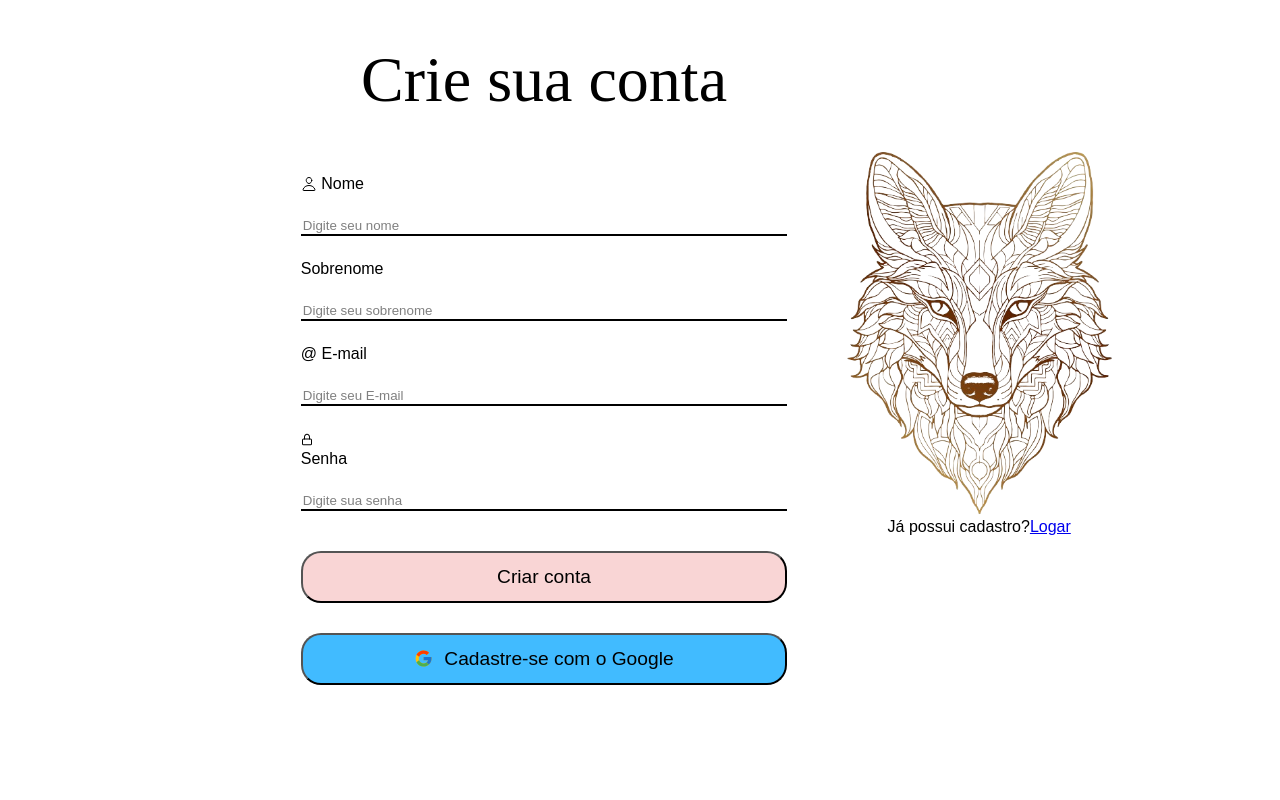
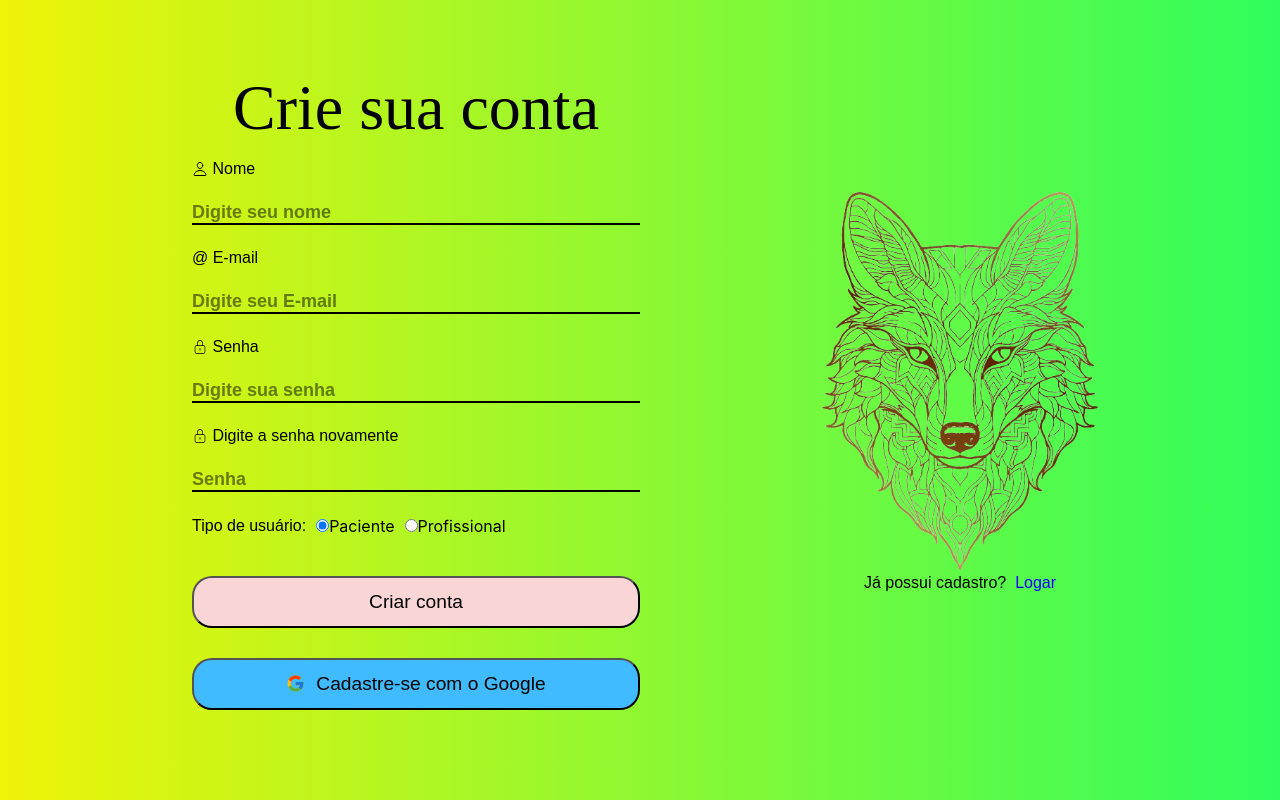
Before and after one commit to Henrique088/therapistFriends, a React (Create React App) app: page /cadastro in a window 1280 px wide. Built offline with nearby package versions, Linux system fonts and the light colour scheme; a web font is replaced by a local one.

Commit message:
enviando dados para o back e ajustando o layout

```diff
--- a/src/App.module.css
+++ b/src/App.module.css
@@ -1,26 +1,44 @@
 /* NavButton.module.css */
 @import url('https://fonts.googleapis.com/css2?family=Jomolhari&display=swap');
 @import url('https://fonts.googleapis.com/css2?family=Imprima&family=Jomolhari&display=swap');
+
+* {
+  margin: 0;
+  padding: 0;
+  box-sizing: border-box;
+}
+
+html, body {
+  margin: 0;
+  padding: 0;
+  width: 100%;
+  height: 100%;
+  box-sizing: border-box;
+}
 
 
 .app {
   display: flex;
   width: 100%;
-  /* height: 100vh; */
+  /* height: 100%; */
+  min-height: 100vh;
   justify-content: center;
   align-items: center;
   padding-bottom: 20px;
+
+  background: linear-gradient(to right, #eff307 0%, #2ffd5c 100%);
 }
 
 .left {
   padding-left: 15%;
   /* padding-top: 20%; */
-  width: 38%;
-  /* height: 95px; */
+  width: 50%;
+  /* height: 50%; */
   display: flex;
   justify-content: center;
   flex-direction: column;
   /* text-align: center; */
+
 }
 
 .title {
@@ -40,11 +58,13 @@
 }
 
 input {
+  background-color: transparent;
   border: none;
   border-bottom: 2px solid rgb(0, 0, 0);
   font-family: "Imprima", sans-serif;
-  font-weight: 400;
+  font-weight: 580;
   font-style: normal;
+  font-size: large;
 }
 
 input:focus {
@@ -108,7 +128,7 @@ input::placeholder {
   /* width: 302px;
   height: 95px; */
   display: flex;
-  width: 30%;
+  width: 50%;
   justify-content: center;
   flex-direction: column;
   align-items: center;
@@ -137,3 +157,9 @@ span {
 button:hover {
   background-color: rgb(134, 243, 33);
 }
+
+.tipoUsuario{
+  display: flex;
+  /* align-items: center; */
+  gap: 10px;
+}
--- a/src/Cadastro.js
+++ b/src/Cadastro.js
@@ -4,37 +4,125 @@ import styles from './App.module.css';
 import { FcGoogle } from "react-icons/fc";
 import { Link } from 'react-router-dom';
 import { IoPersonOutline } from "react-icons/io5";
-
+import { useState } from 'react';
+import { CiLock } from "react-icons/ci";
 
 
 function Cad() {
+
+  const [nome, setNome] = useState('');
+  const [email, setEmail] = useState('');
+  const [tipoUsuario, setTipoUsuario] = useState('Paciente');
+  const [senha, setSenha] = useState('');
+  const [confirmarSenha, setConfirmarSenha] = useState('');
+  const [mensagemErro, setMensagemErro] = useState('');
+
+
+  const url = tipoUsuario === "paciente" ? "/patient/register/" : "/professional/register/";
+  console.log('http://localhost:8000'+url);
+  async function handleSubmit(e){
+    e.preventDefault(); // previne atualização da pagina ao enviar o formulario
+    const response = await fetch('http://127.0.0.1:8000'+url, {
+      method: 'POST',
+      headers: {
+        'Content-Type': 'application/json',
+      },
+      body: JSON.stringify({nome, email, senha, tipoUsuario}),
+    });
+    const result = await response.json();
+    console.log(result.register);
+    if(result.register == 'register'){
+      alert('Enviado com sucesso')
+
+    }
+  }
+  const handleChange = (event) => {
+    setTipoUsuario(event.target.value);
+  }
+
+  const handleSenhaChange = (e) => {
+    setSenha(e.target.value);
+
+    if (e.target.value !== confirmarSenha && confirmarSenha !== '') {
+        setMensagemErro('As senhas não coincidem');
+    } else {
+        setMensagemErro('');
+    }
+};
+
+const handleConfirmarSenhaChange = (e) => {
+    setConfirmarSenha(e.target.value);
+
+    if (e.target.value !== senha) {
+        setMensagemErro('As senhas não coincidem');
+    } else {
+        setMensagemErro('');
+    }
+};
   return (
     <div className={styles.app}>
 
       <div className={styles.left}>
+        <form type="submit" onSubmit={handleSubmit}>
         <h1 className={styles.title}>Crie sua conta</h1>
+
         <div className={styles.login_campo}>
 
           <span><IoPersonOutline /> {'\u00A0'}Nome</span>
-          <input placeholder="Digite seu nome"></input>
+          <input placeholder="Digite seu nome" onChange={(e)=> setNome(e.target.value)}></input>
 
-          <span>Sobrenome</span>
-          <input placeholder="Digite seu sobrenome"></input>
+          {/* <span>Sobrenome</span>
+          <input placeholder="Digite seu sobrenome"></input> */}
 
           <span>@ E-mail</span>
-          <input placeholder="Digite seu E-mail"></input>
+          <input placeholder="Digite seu E-mail" onChange={(e)=> setEmail(e.target.value)}></input>
 
-          <div className={styles.senha}>
-            <img src={cadeado} width="12px" heigth="12px" alt='cadeado'></img>
-            <span className="s">Senha</span>
-          </div>
+          <span ><CiLock />{'\u00A0'}Senha</span>
+                              <input type = "password"
+                                  placeholder="Digite sua senha"
+                                  value={senha}
+                                  onChange={(e) => { handleSenhaChange(e); setSenha(e.target.value); }}>
 
-          <input placeholder="Digite sua senha"></input>
+                              </input>
+                              {mensagemErro && <p style={{color: 'red'}}>{mensagemErro}</p>}
+
+                              <span ><CiLock />{'\u00A0'}Digite a senha novamente</span>
+                              <input
+                                  type = "password"
+                                  placeholder="Senha"
+                                  value={confirmarSenha}
+                                  onChange={handleConfirmarSenhaChange}>
+
+                              </input>
+
+        <div className={styles.tipoUsuario}>
+          <span>Tipo de usuário: </span>
+          <label>
+        <input
+            type="radio"
+            name="tipoUsuario"
+            value="Paciente"
+            checked={tipoUsuario === 'Paciente'}
+            onChange={handleChange}
+        />
+        Paciente
+    </label>
+
+    <label>
+        <input
+            type="radio"
+            name="tipoUsuario"
+            value="Profissional"
+            checked={tipoUsuario === 'Profissional'}
+            onChange={handleChange}
+        />
+        Profissional
+    </label>
+    </div>
 
         </div>
-
         <div className={styles.botao}>
-          <button className={styles.logar}>Criar conta</button>
+          <button className={styles.logar} >Criar conta</button>
 
 
 
@@ -43,15 +131,18 @@ function Cad() {
 
         </div>
 
+        </form>
+
+
 
 
       </div>
 
       <div className={styles.right}>
 
-        <img src={lobo} width="80%" heigth="60%" className="lobo" alt='imagem de um lobo'></img>
+        <img src={lobo} width="50%" heigth="50%" className="lobo" alt='imagem de um lobo'></img>
 
-        <span>Já possui cadastro? <Link to="/login">Logar</Link></span>
+        <span>Já possui cadastro? {'\u00A0'}<Link to="/login" style={{ textDecoration: 'none', color: 'blue' }}>Logar</Link></span>
 
       </div>
 
--- a/src/Cadastro_profissionais.js
+++ b/src/Cadastro_profissionais.js
@@ -14,8 +14,34 @@ import cpf_img from './img/cpf_02.webp';
 
 function CadProfissioanais() {
 
-    const [telefone, setTelefone] = useState('');
-    const [cpf, setCpf] = useState('');
+    // const [telefone, setTelefone] = useState('');
+    // const [cpf, setCpf] = useState('');
+    const [senha, setSenha] = useState('');
+    const [confirmarSenha, setConfirmarSenha] = useState('');
+    const [mensagemErro, setMensagemErro] = useState('');
+
+    const handleSenhaChange = (e) => {
+        setSenha(e.target.value);
+
+        if (e.target.value !== confirmarSenha && confirmarSenha !== '') {
+            setMensagemErro('As senhas não coincidem');
+        } else {
+            setMensagemErro('');
+        }
+    };
+
+    const handleConfirmarSenhaChange = (e) => {
+        setConfirmarSenha(e.target.value);
+
+        if (e.target.value !== senha) {
+            setMensagemErro('As senhas não coincidem');
+        } else {
+            setMensagemErro('');
+        }
+    };
+
+
+
 
     return (
         <div className={styles.app}>
@@ -31,7 +57,7 @@ function CadProfissioanais() {
                     <input placeholder="Digite seu E-mail" type='email'></input>
 
 
-                    <span><img src={cpf_img} width="4%" heigth="2%" alt='cpf logo'></img>{'\u00A0'}CPF</span>
+                    {/* <span><img src={cpf_img} width="4%" heigth="2%" alt='cpf logo'></img>{'\u00A0'}CPF</span>
                     <InputMask
                         mask="999.999.999-99"
                         value={cpf}
@@ -50,10 +76,25 @@ function CadProfissioanais() {
                         placeholder="(XX) XXXXX-XXXX"
                         id="telefone"
                         name="telefone"
-                    />
+                    /> */}
 
                     <span ><CiLock />{'\u00A0'}Senha</span>
-                    <input placeholder="Digite sua senha"></input>
+                    <input type = "password"
+                        placeholder="Digite sua senha"
+                        value={senha}
+                        onChange={handleSenhaChange}>
+
+                    </input>
+                    {mensagemErro && <p style={{color: 'red'}}>{mensagemErro}</p>}
+
+                    <span ><CiLock />{'\u00A0'}Digite a senha novamente</span>
+                    <input
+                        type = "password"
+                        placeholder="Senha"
+                        value={confirmarSenha}
+                        onChange={handleConfirmarSenhaChange}>
+
+                    </input>
 
                 </div>
 
--- a/src/Login.js
+++ b/src/Login.js
@@ -3,6 +3,7 @@ import cadeado from './cadeado.svg';
 import styles from './App.module.css';
 import { FcGoogle } from "react-icons/fc";
 import { Link } from 'react-router-dom';
+import { CiLock } from "react-icons/ci";
 
 function App() {
   return (
@@ -15,12 +16,10 @@ function App() {
           <span>@ E-mail</span>
           <input placeholder="Digite seu E-mail"></input>
 
-          <div className={styles.senha}>
-            <img src={cadeado} width="12px" heigth="12px" alt='Foto de um cadeado'></img>
-            <span className={styles.s}>Senha</span>
-          </div>
-
-          <input placeholder="Digite sua senha"></input>
+           <span ><CiLock />{'\u00A0'}Senha</span>
+                                        <input type = "password"
+                                          placeholder="Digite sua senha">
+                                        </input>
 
         </div>
 
@@ -40,7 +39,7 @@ function App() {
 
       <div className={styles.right}>
 
-        <img src={lobo} width="80%" heigth="80%" className={styles.lobo} alt='Logo de um lobo'></img>
+        <img src={lobo} width="50%" heigth="50%" className={styles.lobo} alt='Logo de um lobo'></img>
 
         <span>Ainda não possui cadastro? <Link to="/cadastro">Cadastre-se</Link></span>
 
--- a/src/inicio.js
+++ b/src/inicio.js
@@ -43,16 +43,10 @@ function Ini() {
                     <div className={styles.loginCad}>
                         <Link to="/login" className={styles.log}><a>Login</a></Link>
 
-                        <div className={styles.navButton}>
-                            <button onClick={handleButtonClick} className={styles.botao}>Novo?</button>
-                            {showOptions && (
-                                <div className={styles.options}>
-                                    <Link to="/cadastro">Paciente</Link>
-                                    <Link to="/cadastroP"> Profissional</Link>
-                                </div>
 
-                            )}
-                        </div>
+                        <Link to="/cadastro" className={styles.log}><a>Cadastro</a></Link>
+
+
                     </div>
                 </div>
                 {/* <hr></hr> */}
--- a/src/nav.module.css
+++ b/src/nav.module.css
@@ -22,7 +22,7 @@ header {
   border-radius: 1em;
 }
 
-.options a,
+.botao a,
 .log a {
   display: block;
   padding: 5px 10px;
@@ -73,8 +73,11 @@ header {
 .loginCad {
   gap: 10px;
   display: flex;
-  /* justify-content: end; */
+  justify-content: center;
   padding-right: 15px;
+  height: 100%;
+
+  /* align-items: center; */
 
 
 }
@@ -87,7 +90,7 @@ header {
 
 }
 
-.botao,
+
 .log {
   cursor: pointer;
   width: 9em;
@@ -95,12 +98,16 @@ header {
   border-radius: 30em;
   font-size: 15px;
   font-family: inherit;
-  border: none;
+  /* border: none; */
   position: relative;
+  text-align: center;
+  justify-content: center;
   overflow: hidden;
-  z-index: 1;
+
+  text-decoration: none;
   box-shadow: 6px 6px 12px #c5c5c5,
     -6px -6px 12px #ffffff;
+
 }
 
 .botao::before,
@@ -110,27 +117,30 @@ header {
   height: 3em;
   border-radius: 30em;
   position: absolute;
+  text-align: center;
+  justify-content: center;
   top: 0;
   left: 0;
   background-image: linear-gradient(to right, #0fd850 0%, #f9f047 100%);
   transition: .5s ease;
   display: block;
-  z-index: -1;
+
 }
 
-.botao:hover::before,
+
 .options a:hover::before,
 .log:hover::before {
   width: 9em;
 }
 
-.log a {
-  position: absolute;
+.log a{
+  position: relative;
   top: 10%;
-  left: 40px;
+  /* left: 40px; */
   padding: 10px;
-  border-radius: 1em;
+  /* border-radius: 1em; */
   color: #000;
+
 
 }
 
```
